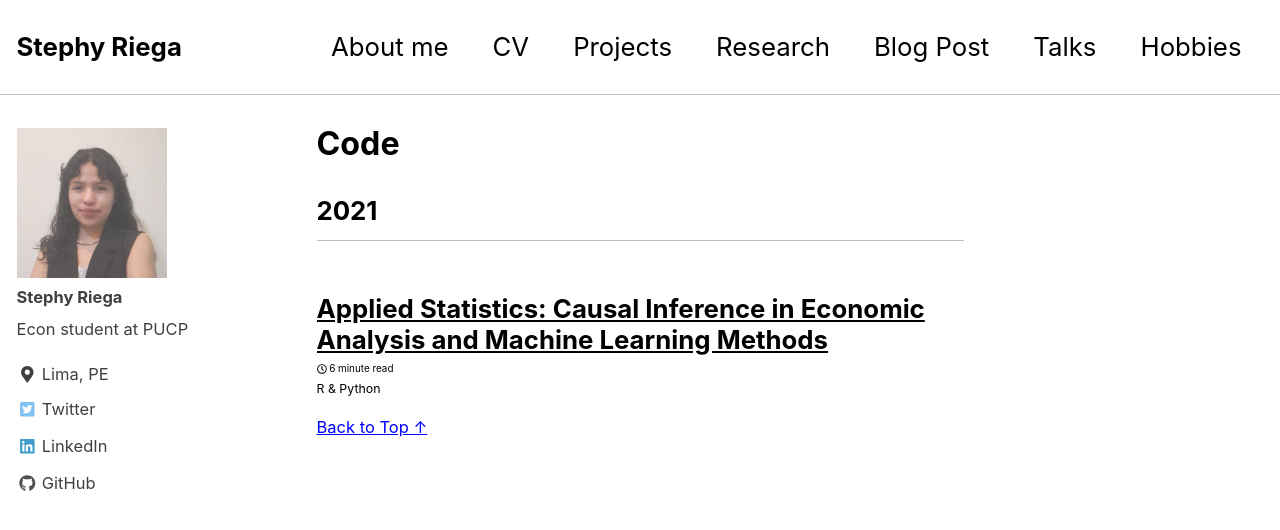
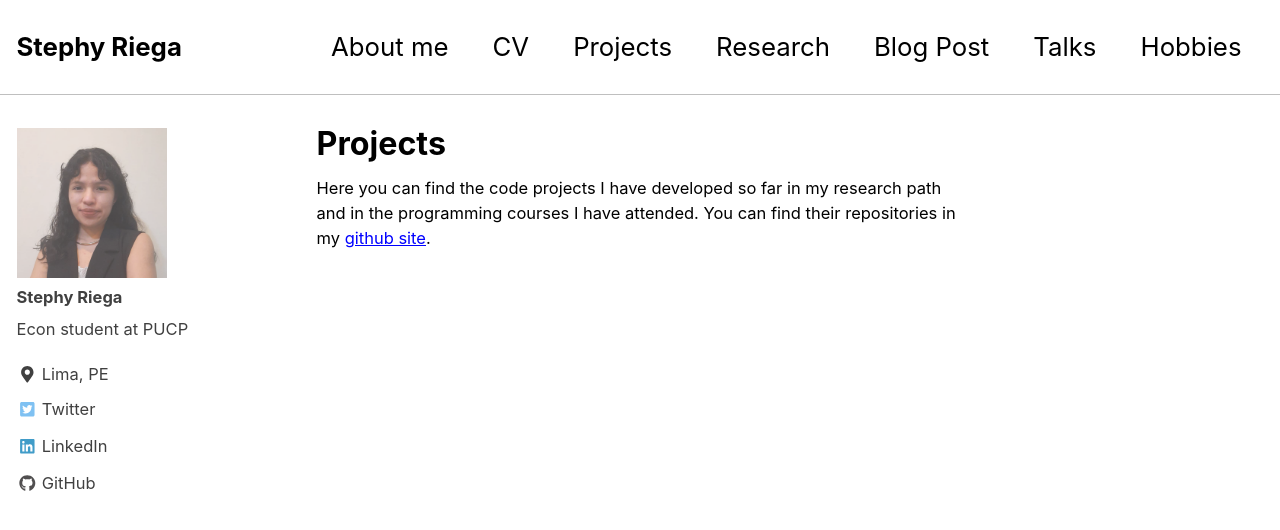
Before and after one commit to stephyriega/stephyriega.github.io, a Jekyll site: the page built from _pages/code.md, in a window 1280 px wide and 900 px high. Shown: the top 530 px of the window. Built offline with Jekyll 4.4.1, drawn with Linux system fonts in a browser that asks for light colours; nearby versions of some CDN libraries.

Commit message:
Update code.md

```diff
--- a/_pages/code.md
+++ b/_pages/code.md
@@ -1,7 +1,7 @@
 ---
-layout: posts
 permalink: /code/
-title: "Code"
+title: "Projects"
 author_profile: true
-header:
 ---
+
+Here you can find the code projects I have developed so far in my research path and in the programming courses I have attended. You can find their repositories in my [github site](https://github.com/stephyriega).
```
